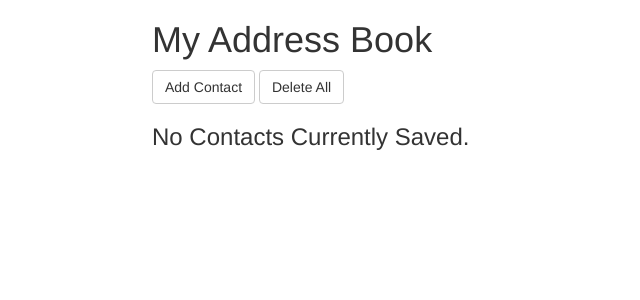
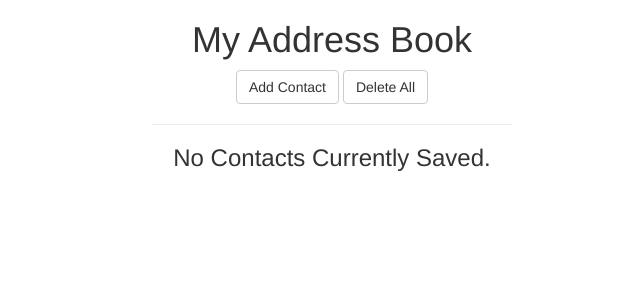
Before and after one commit to DillonLloydLee/Address_Book_1, a PHP site: template views/show_all.html.twig in a window 1280 px wide. Shown: the top 300 px of the page, without its empty margins (308-948 px from the left). Run offline with PHP 8.4, Linux system fonts and the light colour scheme; the template is opened without the code that fills it, so the values that code supplies are empty; some libraries are stand-ins or nearby versions.

Commit message:
make page significantly more attractive.

```diff
--- a/app/app.php
+++ b/app/app.php
@@ -3,10 +3,11 @@
     require_once __DIR__."/../src/Contact.php";
 
     // Start a new session.
-    // Initiate list_of_contacts as an empty array.
+    // Initiate contacts as an empty array.
 
     session_start();
 
+    $contacts = array();
     if (empty($_SESSION['list_of_contacts'])) {
         $_SESSION['list_of_contacts'] = $contacts;
     }
--- a/views/show_all.html.twig
+++ b/views/show_all.html.twig
@@ -8,14 +8,19 @@
         <div class="container">
             <div class="row">
                 <div class="col-md-4"></div>
-                <div class="col-md-4">
-                    <h1>My Address Book</h1>
+                <div class="col-md-4",>
+                    <h1 class="text-center">My Address Book</h1>
 
-                    <a class="btn btn-default" href="/add_contact_form" role="button">Add Contact</a>
-                    <a class="btn btn-default" href="/delete_contacts" role="button">Delete All</a>
+                        <div class="text-center">
+                            <a class="btn btn-default" href="/add_contact_form"
+                            role="button">Add Contact</a>
+                            <a class="btn btn-default" href="/delete_contacts"
+                            role="button">Delete All</a>
+                        </div>
+                        <hr>
 
                     {% if contacts is empty %}
-                        <h3>No Contacts Currently Saved.</h3>
+                        <h3 class="text-center">No Contacts Currently Saved.</h3>
                     {% endif %}
 
                 </div>
```
